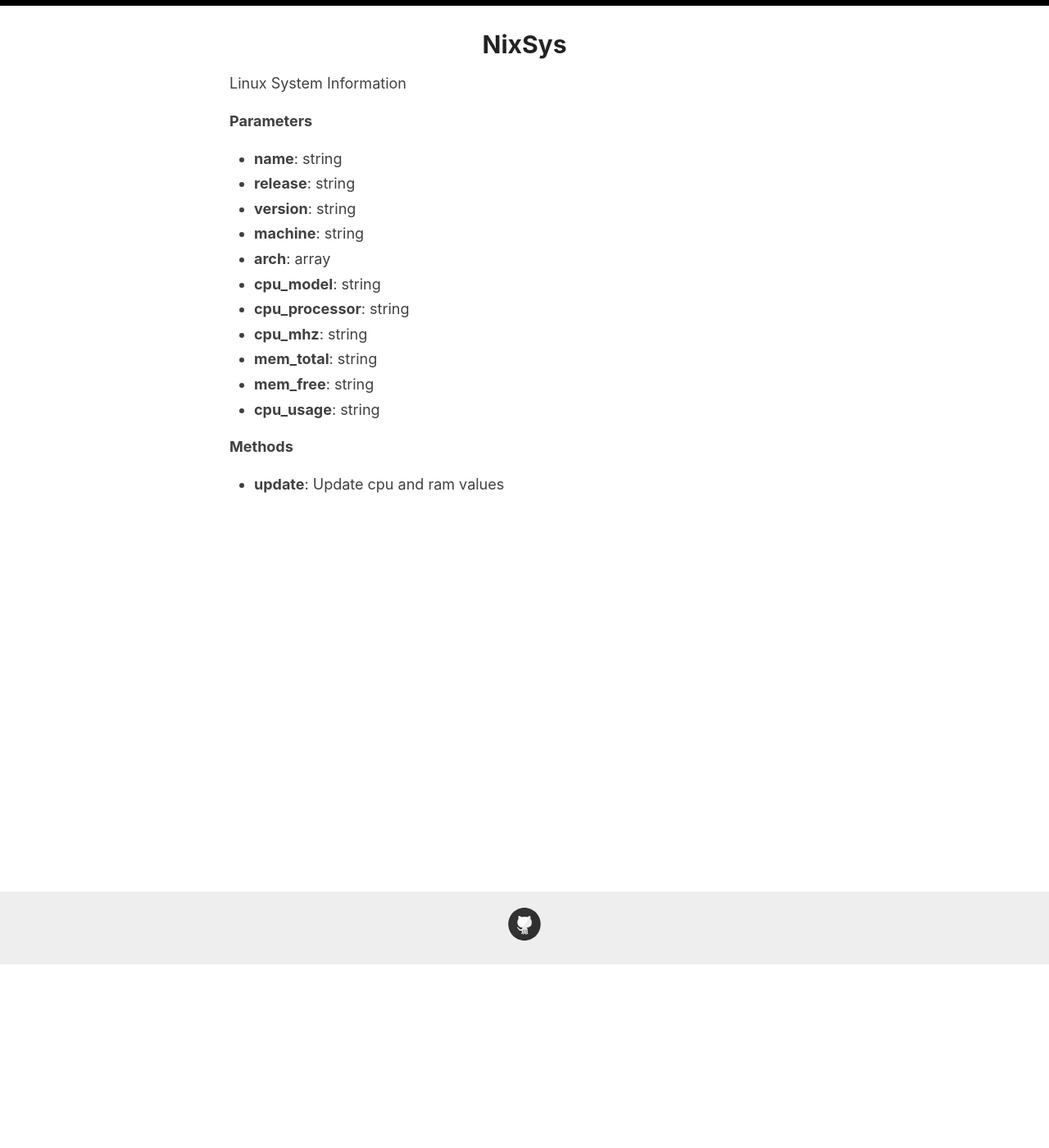
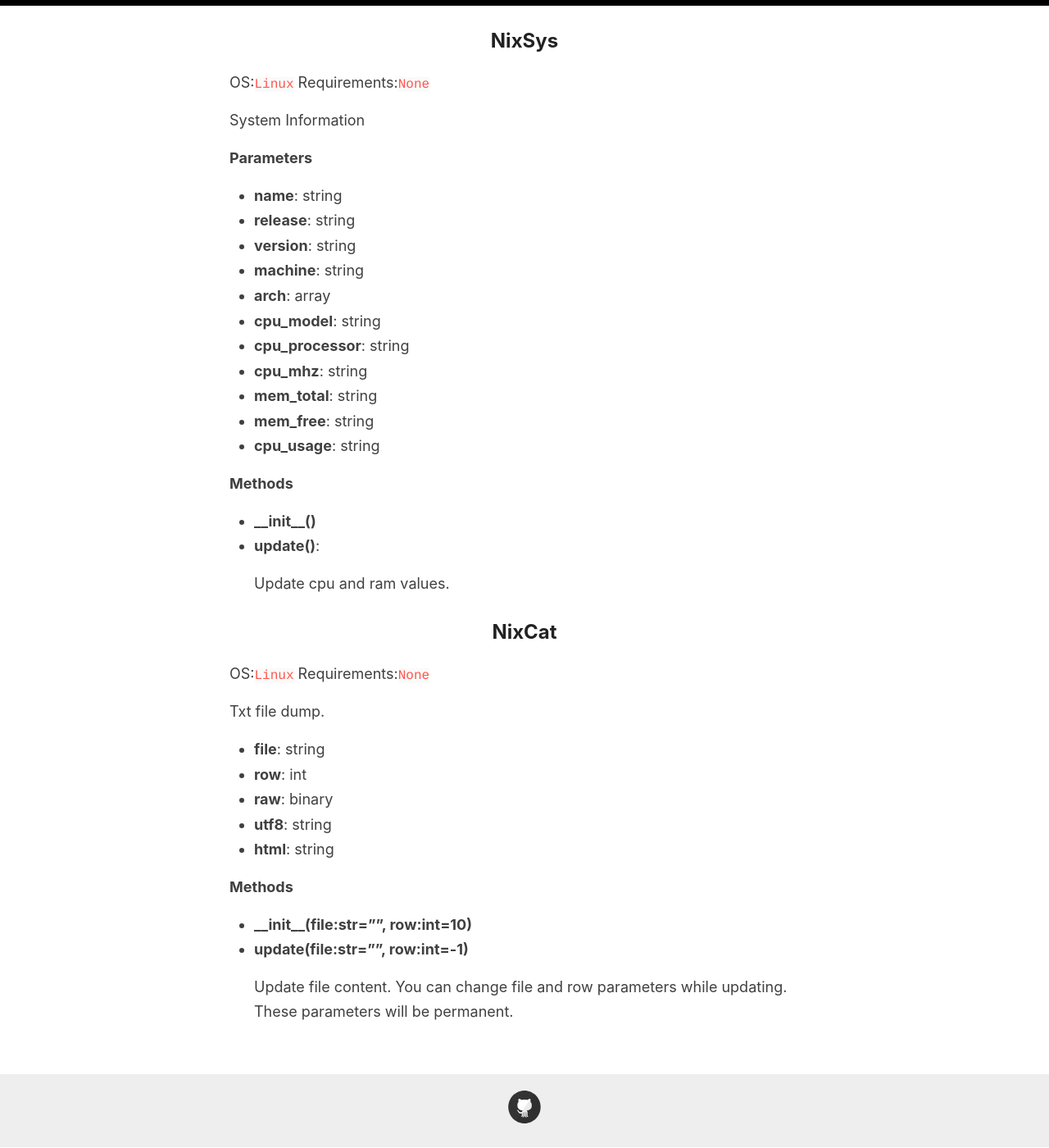
Before and after one commit to alierkanimrek/rplexusdocs, a Jekyll site: the page built from _pages/axones.md, in a window 1280 px wide and 1400 px high, scrolled down 224 px. Shown: the whole window at 82% size. Built offline with Jekyll 4.4.1, drawn with Linux system fonts in a browser that asks for light colours.

Commit message:
Update axones.md

```diff
--- a/_pages/axones.md
+++ b/_pages/axones.md
@@ -4,8 +4,10 @@ title: Client Axones
 permalink: /axones/
 ---
 
-# NixSys
-Linux System Information
+## NixSys
+OS:`Linux` Requirements:`None`
+
+System Information
 
 **Parameters**
 * **name**: string
@@ -21,4 +23,23 @@ Linux System Information
 * **cpu_usage**: string
 
 **Methods**
-* **update**: Update cpu and ram values
+* **__init__()**
+* **update()**:
+> Update cpu and ram values.
+
+
+## NixCat
+OS:`Linux` Requirements:`None`
+
+Txt file dump.
+
+* **file**: string
+* **row**: int
+* **raw**: binary
+* **utf8**: string
+* **html**: string
+
+**Methods**
+* **__init__(file:str="", row:int=10)**
+* **update(file:str="", row:int=-1)**
+> Update file content. You can change file and row parameters while updating. These parameters will be permanent.
```
